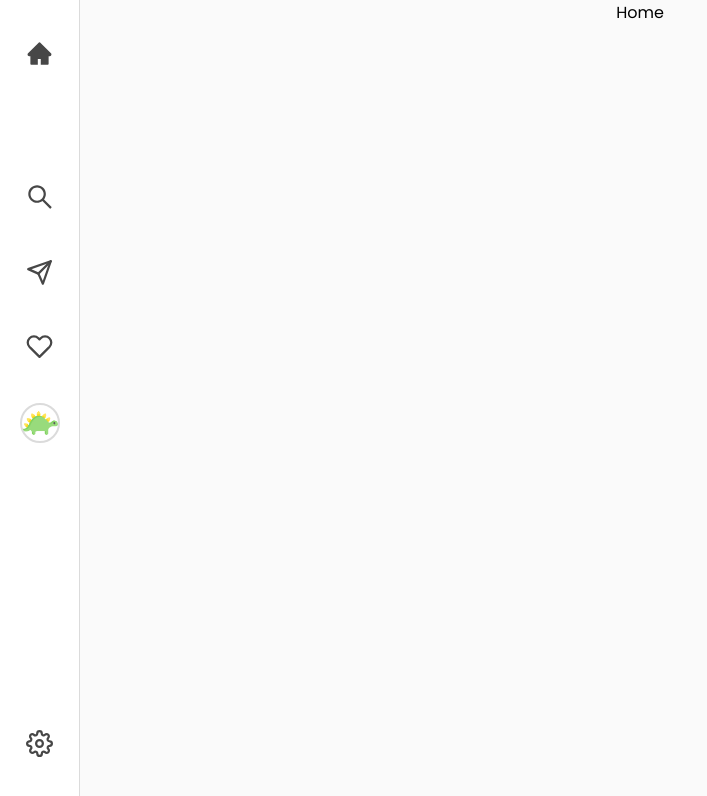
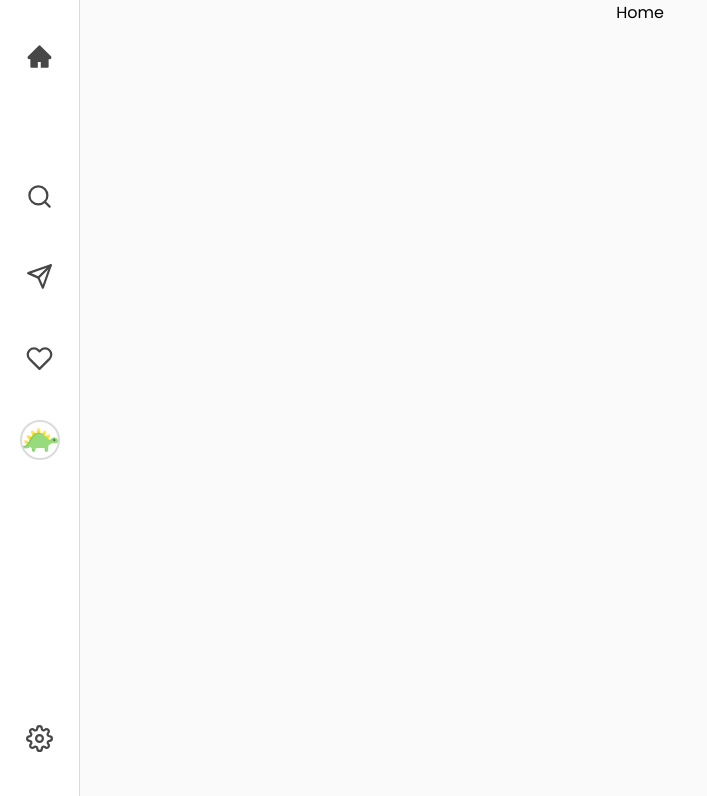
Before and after one commit to paulahage/Dinogram, a React (Create React App) app in the folder website/: page / in a window 1280 px wide. Shown: the top 796 px of the page, without its empty margins (0-707 px from the left). Built offline with nearby package versions, Linux system fonts and the light colour scheme; the HTML template or start-up script is replaced by a standard one.

Commit message:
#01 CSS fixes on Sidebar_Compact

```diff
--- a/website/src/components/Sidebar_Compact.js
+++ b/website/src/components/Sidebar_Compact.js
@@ -18,6 +18,7 @@ const SidebarCompact = () => {
 
   const closeSideMenus = () => {
     setOpenSidebarNotifications(false);
+    setOpenLogoutBtn(false);
   };
 
   const showLogoutBtn = () => {
@@ -27,29 +28,43 @@ const SidebarCompact = () => {
   return (
     <>
       <SidebarWrapper>
-        <div className="home-btn">
+        <div className="home-btn background-icon">
           <NavLink to="/">
             <AiIcons.AiFillHome className="nav-icon" onClick={closeSideMenus} />
           </NavLink>
         </div>
         <div className="icon-btns">
+          <div className="background-icon">
             <Link to="/search" onClick={closeSideMenus}>
-            <AiIcons.AiOutlineSearch className="nav-icon search" />
+              <FiIcons.FiSearch className="nav-icon" />
             </Link>
+          </div>
+          <div className="background-icon">
             <Link to="/direct_message" className="mgn" onClick={closeSideMenus}>
               <FiIcons.FiSend className="nav-icon" />
             </Link>
+          </div>
+          <div className="background-icon">
             <button onClick={showNotifications} className="mgn">
               <FiIcons.FiHeart className="nav-icon" />
             </button>
-          <Link to="/profile" className="mgn" onClick={closeSideMenus}>
+          </div>
+          <div className="background-icon">
+            <Link
+              to="/profile"
+              className="profile-avatar mgn"
+              onClick={closeSideMenus}
+            >
               <ProfileAvatar />
             </Link>
           </div>
-        <button className="settings-btn" onClick={showLogoutBtn}>
+        </div>
+        <div className="background-icon settings-btn">
+          <button onClick={showLogoutBtn}>
             <FiIcons.FiSettings className="nav-icon" onClick={closeSideMenus} />
           </button>
-        {openLogoutBtn ? <Logout/> : ""}
+          {openLogoutBtn ? <Logout /> : ""}
+        </div>
       </SidebarWrapper>
       {openSidebarNotifications ? (
         <SidebarNotifications open={openSidebarNotifications} />
@@ -75,7 +90,7 @@ const SidebarWrapper = styled.nav`
   z-index: 1;
 
   .home-btn {
-    margin-top: 40px;
+    margin-top: 20px;
   }
 
   .icon-btns {
@@ -85,15 +100,12 @@ const SidebarWrapper = styled.nav`
     align-items: center;
   }
 
-  .mgn {
-    margin-top: 40px;
-  }
-
-  .search {
-    font-size: 30px;
+  .profile-avatar:hover {
+    transform: scale(1.1);
   }
 
   .settings-btn {
-    margin: 180px 0 40px 0;
+    margin-top: 160px;
+    margin-bottom: 20px;
   }
 `;
--- a/website/src/index.css
+++ b/website/src/index.css
@@ -1,17 +1,17 @@
-@import url('https://fonts.googleapis.com/css2?family=Leckerli+One&family=Poppins:wght@200;400;600&display=swap');
+@import url("https://fonts.googleapis.com/css2?family=Leckerli+One&family=Poppins:wght@200;400;600&display=swap");
 
 :root {
   /* colors */
   --black: rgb(9, 9, 9);
   --white: #ffff;
-  --mainBackgroundColor:#fafafa;
+  --mainBackgroundColor: #fafafa;
   --grey: #dbdbdb;
-  --icons:#474747;
+  --icons: #474747;
 
   /* fonts */
-  --light:200;
-  --regular:400;
-  --bold:600;
+  --light: 200;
+  --regular: 400;
+  --bold: 600;
 }
 
 /* GLOBAL STYLES */
@@ -26,7 +26,7 @@
 body {
   margin: 0;
   background: var(--mainBackgroundColor);
-  font-family: 'Poppins', sans-serif;
+  font-family: "Poppins", sans-serif;
   /* font-family: -apple-system, BlinkMacSystemFont, "Segoe UI", "Roboto", "Oxygen",
     "Ubuntu", "Cantarell", "Fira Sans", "Droid Sans", "Helvetica Neue",
     sans-serif; */
@@ -54,10 +54,18 @@ button {
 }
 
 .nav-icon {
-    color: var(--icons);
-    font-size: 27px;
-  }
+  color: var(--icons);
+  font-size: 27px;
+}
 
-  .nav-icon:hover {
-    font-size: 29px;
-  }
+.nav-icon:hover {
+  transform: scale(1.1);
+}
+
+.background-icon {
+  width: 80px;
+  height: 80px;
+  display: flex;
+  justify-content: center;
+  align-items: center;
+}
```
Lines whose indentation alone changed are shown as unchanged.
